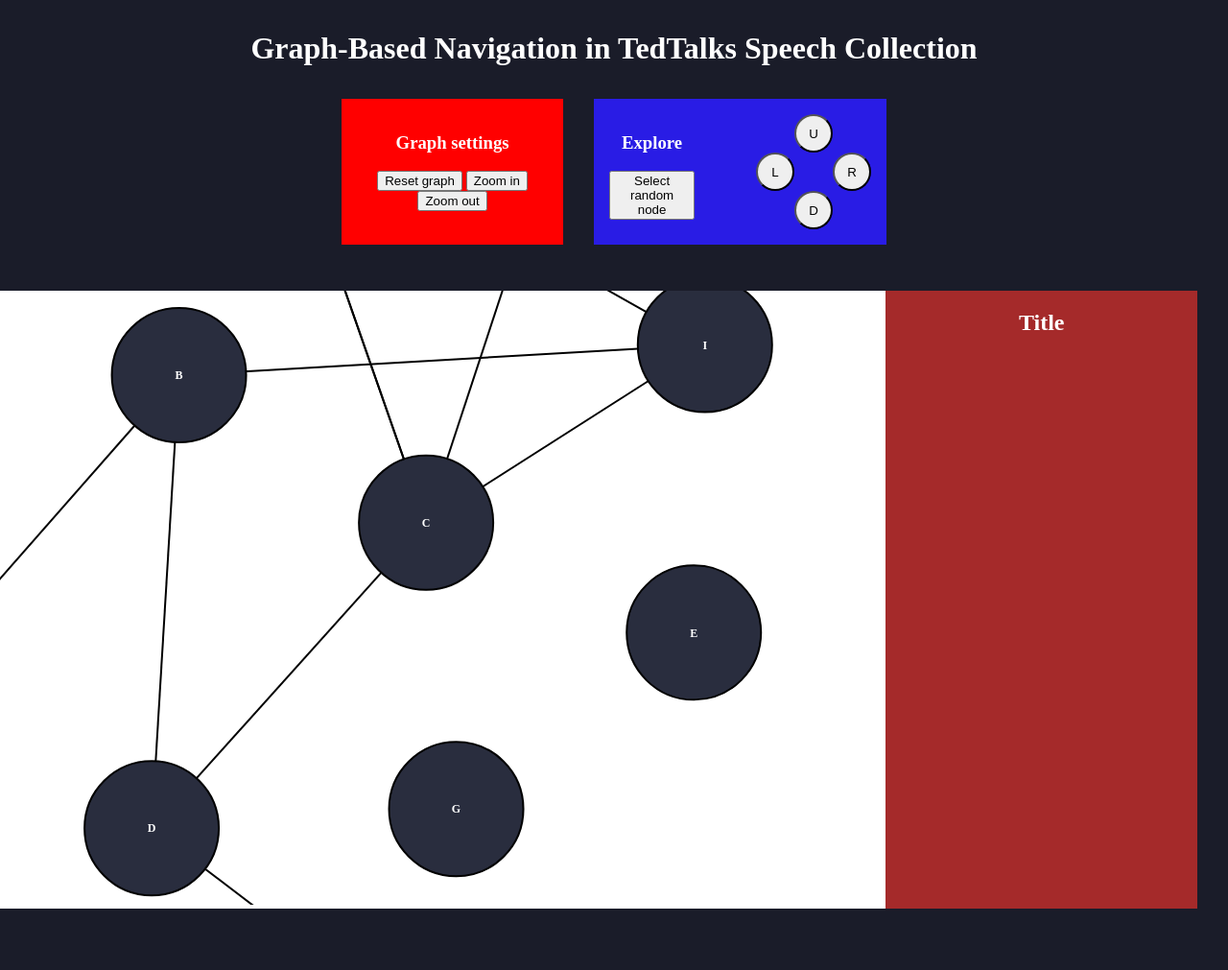
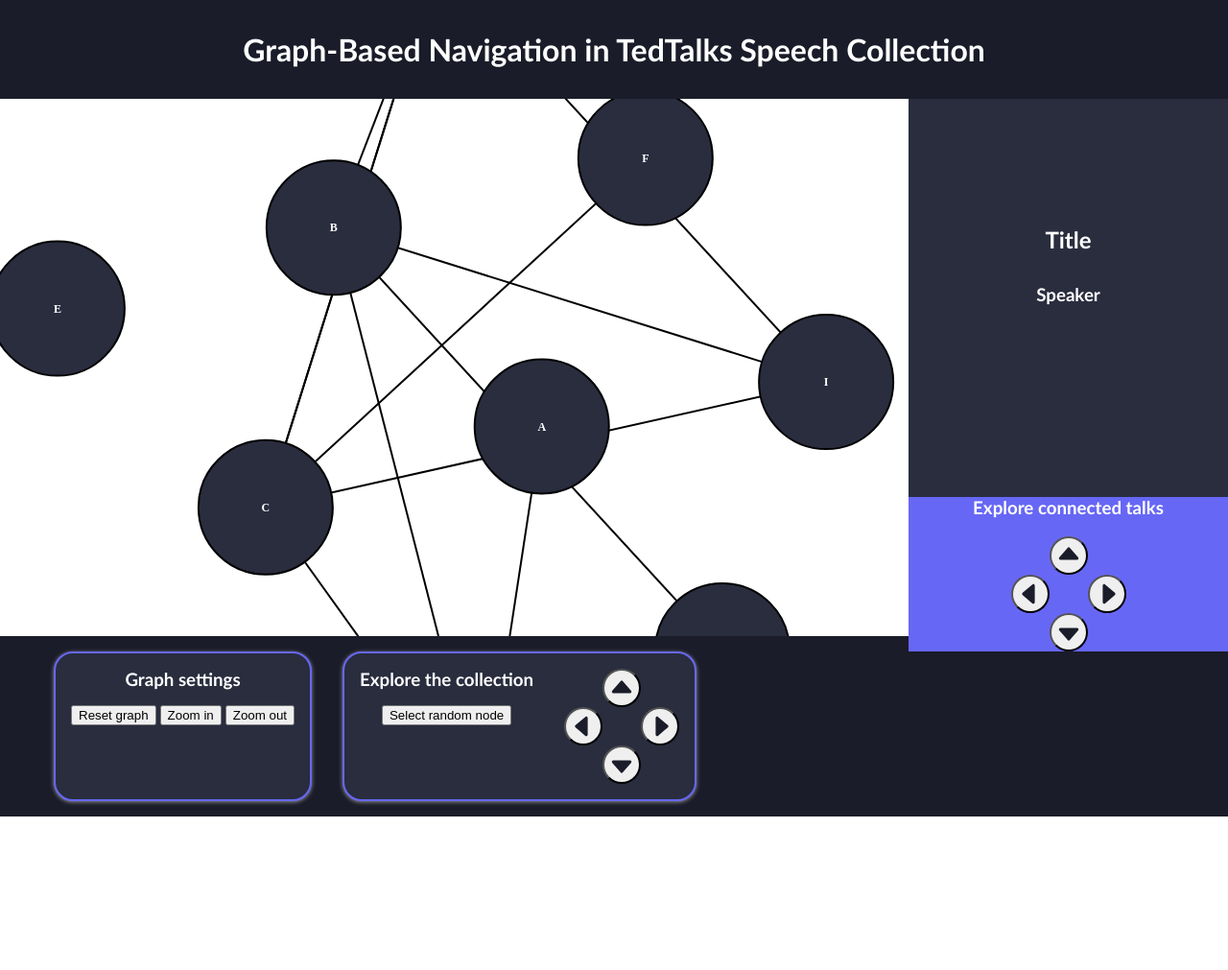
Before and after one commit to AnSuChi/Speech_Collection_Navigation_Graph.v1, a Flask app: page / in a window 1280 px wide. Shown: the whole page at 96% size. After the commit the page ends 851 px from the top, so only its background shows below. Run offline with Flask 3, Linux system fonts and the light colour scheme.

Commit message:
minor changes to styling + add basic data in sidebar for node clicked

```diff
--- a/App/static/scripts/app.js
+++ b/App/static/scripts/app.js
@@ -20,12 +20,13 @@
 
     // container dimensions
     const container = document.getElementById("graph-nav-domain");
-    let width = container.clientWidth;
-    let height = container.clientHeight;
+    let width = Math.floor(container.clientWidth);
+    let height = Math.floor(container.clientHeight);
 
     const svg = d3.select("#graph-nav-domain svg")
                 .attr("width", width)
-                .attr("height", height);
+                .attr("height", height)
+                .style("display", "block");
 
     // zooming & panning
     const zoomContainer = svg.append("g");
@@ -136,6 +137,9 @@
         .transition().duration(300)
         .attr("font-size", "14px");
 
+    // display title and speaker in the sidebar
+    updateNodeSidebar(data);
+
     return event.currentTarget;
 };
 
@@ -173,6 +177,14 @@
 // adds data-selected attribute
 function setSelectedNode(node) {
     d3.select(node.element).attr("data-selected", "true");
+};
+
+function updateNodeSidebar(data) {
+    let titleElement = document.getElementById("node-title");
+    let speakerElement = document.getElementById("node-speaker");
+
+    titleElement.innerText = `${data.title}`;
+    speakerElement.innerText = `By: ${data.speaker}`;
 };
 
 
--- a/App/static/styles/style.css
+++ b/App/static/styles/style.css
@@ -8,88 +8,135 @@
 }
 
 
-html, body{
+html, body {
     padding: 0;
     margin: 0;
     height: 100%;
 }
 
-h1{
+h1, h2, h3, p {
+    font-family: 'Gill Sans', 'Gill Sans MT', Calibri, 'Trebuchet MS', sans-serif;
+}
+
+h1 {
     margin: 0;
     padding-top: 2rem;
 }
 
-.main-container{
+.main-container {
     background-color: var(--main-dark);
     color: var(--white);
     width: auto;
     height: auto;
     min-height: 100%;
-    padding-bottom: 2rem;
 }
 
-#graph-nav-domain{
+#graph-nav-domain {
     background-color: var(--white);
     color: var(--main-dark);
 
-    margin: 2rem 0rem 2rem 0rem;
-    min-height: 80vh;
+    margin: 2rem 0rem 0rem 0rem;
+    min-height: 70vh;
     width: 100%;
 }
-#node-details-container{
-    background-color: brown;
-    min-height: 80vh;
+#node-details-container {
+    background-color: var(--bg-main);
+    min-height: 70vh;
     width: 450px;
-    margin: 2rem 2rem 2rem 0rem;
+    margin: 2rem 0rem 0rem 0rem;
 }
 
-svg{
-    min-height: 600px;
-}
-
-#controller, #graph-controller{
+#graph-controller, #main-traversal-controller {
     margin: 1rem;
     padding: 1rem;
 }
-#controller{
-    background-color: #291ce5;
+#main-traversal-controller {
     display: flex;
     flex-direction: row;
 }
-
-#graph-controller{
-    background-color: red;
+#main-traversal-controller h3, #graph-controller h3 {
+    margin: 0 0 1rem 0;
+}
+#main-traversal-controller, #graph-controller {
+    border: #6767f5 solid 2px;
+    background-color: #292D3E;
+    box-shadow: rgba(255, 255, 255, 0.5) 0px 1px 4px;
+}
+#main-traversal-controller .traversalBtns-container {
+    padding-left: 2rem;
 }
 
-.traversalBtns-container{
+#graph-controller {
+
+}
+#graph-controller, #main-traversal-controller {
+    border-radius: 20px;
+}
+
+.traversalBtns-container {
     display: grid;
     grid-template-columns: auto auto auto;
     grid-template-rows: auto auto auto;
     margin: auto;
-    padding-left: 4rem;
 }
-.traversalBtns-container button{
+.traversalBtns-container button {
     height: 2.5rem;
     width: 2.5rem;
-    margin: auto;
+    margin: 0;
+    padding: 0;
 
     border-radius: 100%;
 }
 
+.traversalBtns-container button svg {
+    width: 2rem;
+    height: 2rem;
+    fill: var(--main-dark);
+}
+
 /* traversal buttons positioning */
-#selectNearestNodeUp-btn {
+.NodeUp-btn {
     grid-column: 2;
     grid-row: 1;
 }
-#selectNearestNodeRight-btn {
+.NodeRight-btn {
     grid-column: 3;
     grid-row: 2;
 }
-#selectNearestNodeDown-btn {
+.NodeDown-btn {
     grid-column: 2;
     grid-row: 3;
 }
-#selectNearestNodeLeft-btn {
+.NodeLeft-btn {
     grid-column: 1;
     grid-row: 2;
 }
+/* precise styling for the svgs inside the graph traversal buttons */
+.NodeRight-btn svg {
+    margin-left: 0.25rem;
+    margin-top: 0.125rem;
+}
+.NodeDown-btn svg {
+    margin-top: 0.25rem;
+}
+.NodeLeft-btn svg {
+    margin-right: 0.25rem;
+    margin-top: 0.125rem;
+}
+
+
+#secondary-traversal-controller {
+    background-color: #6767f5;
+    position: relative;
+    top: 50%;
+}
+#secondary-traversal-controller .traversalBtns-container {
+    max-width: 120px;
+}
+#node-info-container {
+    position: relative;
+    top: 20%;
+}
+#node-speaker {
+    margin: 2rem 0rem 2rem 0rem;
+}
--- a/App/templates/index.html
+++ b/App/templates/index.html
@@ -4,34 +4,78 @@
 {% block body %}
     <div style="text-align: center;">
         <h1>Graph-Based Navigation in TedTalks Speech Collection</h1>
-        <br>
-        <div style="display: flex; max-width: 600px; margin: auto;">
+
+        <div style="display: flex; justify-content: space-between;">
+            <div id="graph-nav-domain">
+                <svg height="100%" width="100%"></svg>
+            </div>
+            <div id="node-details-container">
+                <div id="node-info-container">
+                    <h2 id="node-title">Title</h2>
+                    <h3 id="node-speaker">Speaker</h3>
+                </div>
+                <div id="secondary-traversal-controller">
+                    <h3>Explore connected talks</h3>
+                    <div class="traversalBtns-container">
+                        <button class="NodeUp-btn">
+                            <svg xmlns="http://www.w3.org/2000/svg" class="ionicon" viewBox="0 0 512 512">
+                                <path d="M414 321.94L274.22 158.82a24 24 0 00-36.44 0L98 321.94c-13.34 15.57-2.28 39.62 18.22 39.62h279.6c20.5 0 31.56-24.05 18.18-39.62z"/>
+                            </svg>
+                        </button>
+                        <button class="NodeRight-btn">
+                            <svg xmlns="http://www.w3.org/2000/svg" class="ionicon" viewBox="0 0 512 512">
+                                <path d="M190.06 414l163.12-139.78a24 24 0 000-36.44L190.06 98c-15.57-13.34-39.62-2.28-39.62 18.22v279.6c0 20.5 24.05 31.56 39.62 18.18z"/>
+                            </svg>
+                        </button>
+                        <button class="NodeDown-btn">
+                            <svg xmlns="http://www.w3.org/2000/svg" class="ionicon" viewBox="0 0 512 512">
+                                <path d="M98 190.06l139.78 163.12a24 24 0 0036.44 0L414 190.06c13.34-15.57 2.28-39.62-18.22-39.62h-279.6c-20.5 0-31.56 24.05-18.18 39.62z"/>
+                            </svg>
+                        </button>
+                        <button class="NodeLeft-btn">
+                            <svg xmlns="http://www.w3.org/2000/svg" class="ionicon" viewBox="0 0 512 512">
+                                <path d="M321.94 98L158.82 237.78a24 24 0 000 36.44L321.94 414c15.57 13.34 39.62 2.28 39.62-18.22v-279.6c0-20.5-24.05-31.56-39.62-18.18z"/>
+                            </svg>
+                        </button>
+                    </div>
+                </div>
+            </div>
+        </div>
+
+        <div style="display: flex; max-width: 1200px; margin: auto;">
             <div id="graph-controller">
                 <h3>Graph settings</h3>
                 <button>Reset graph</button>
                 <button>Zoom in</button>
                 <button>Zoom out</button>
             </div>
-            <div id="controller">
+            <div id="main-traversal-controller">
                 <div>
-                    <h3>Explore</h3>
+                    <h3>Explore the collection</h3>
                     <button id="selectRandNode-btn">Select random node</button> <br>
                 </div>
                 <div class="traversalBtns-container">
-                    <button id="selectNearestNodeUp-btn">U</button>
-                    <button id="selectNearestNodeRight-btn">R</button>
-                    <button id="selectNearestNodeDown-btn">D</button>
-                    <button id="selectNearestNodeLeft-btn">L</button>
+                    <button id="selectNearestNodeUp-btn" class="NodeUp-btn">
+                        <svg xmlns="http://www.w3.org/2000/svg" class="ionicon" viewBox="0 0 512 512">
+                            <path d="M414 321.94L274.22 158.82a24 24 0 00-36.44 0L98 321.94c-13.34 15.57-2.28 39.62 18.22 39.62h279.6c20.5 0 31.56-24.05 18.18-39.62z"/>
+                        </svg>
+                    </button>
+                    <button id="selectNearestNodeRight-btn" class="NodeRight-btn">
+                        <svg xmlns="http://www.w3.org/2000/svg" class="ionicon" viewBox="0 0 512 512">
+                            <path d="M190.06 414l163.12-139.78a24 24 0 000-36.44L190.06 98c-15.57-13.34-39.62-2.28-39.62 18.22v279.6c0 20.5 24.05 31.56 39.62 18.18z"/>
+                        </svg>
+                    </button>
+                    <button id="selectNearestNodeDown-btn" class="NodeDown-btn">
+                        <svg xmlns="http://www.w3.org/2000/svg" class="ionicon" viewBox="0 0 512 512">
+                            <path d="M98 190.06l139.78 163.12a24 24 0 0036.44 0L414 190.06c13.34-15.57 2.28-39.62-18.22-39.62h-279.6c-20.5 0-31.56 24.05-18.18 39.62z"/>
+                        </svg>
+                    </button>
+                    <button id="selectNearestNodeLeft-btn" class="NodeLeft-btn">
+                        <svg xmlns="http://www.w3.org/2000/svg" class="ionicon" viewBox="0 0 512 512">
+                            <path d="M321.94 98L158.82 237.78a24 24 0 000 36.44L321.94 414c15.57 13.34 39.62 2.28 39.62-18.22v-279.6c0-20.5-24.05-31.56-39.62-18.18z"/>
+                        </svg>
+                    </button>
                 </div>
-            </div>
-        </div>
-
-        <div style="display: flex; justify-content: space-between;">
-            <div id="graph-nav-domain">
-                <svg width="100%" height="100%"></svg>
-            </div>
-            <div id="node-details-container">
-                <h2>Title</h2>
             </div>
         </div>
     </div>
```
Also changed, not shown: App/data/dummy.json (+21 -21 lines), App/static/assets/caretDown.svg (added), App/static/assets/caretLeft.svg (added), App/static/assets/caretRight.svg (added), App/static/assets/caretUp.svg (added), App/static/assets/help.svg (added).
